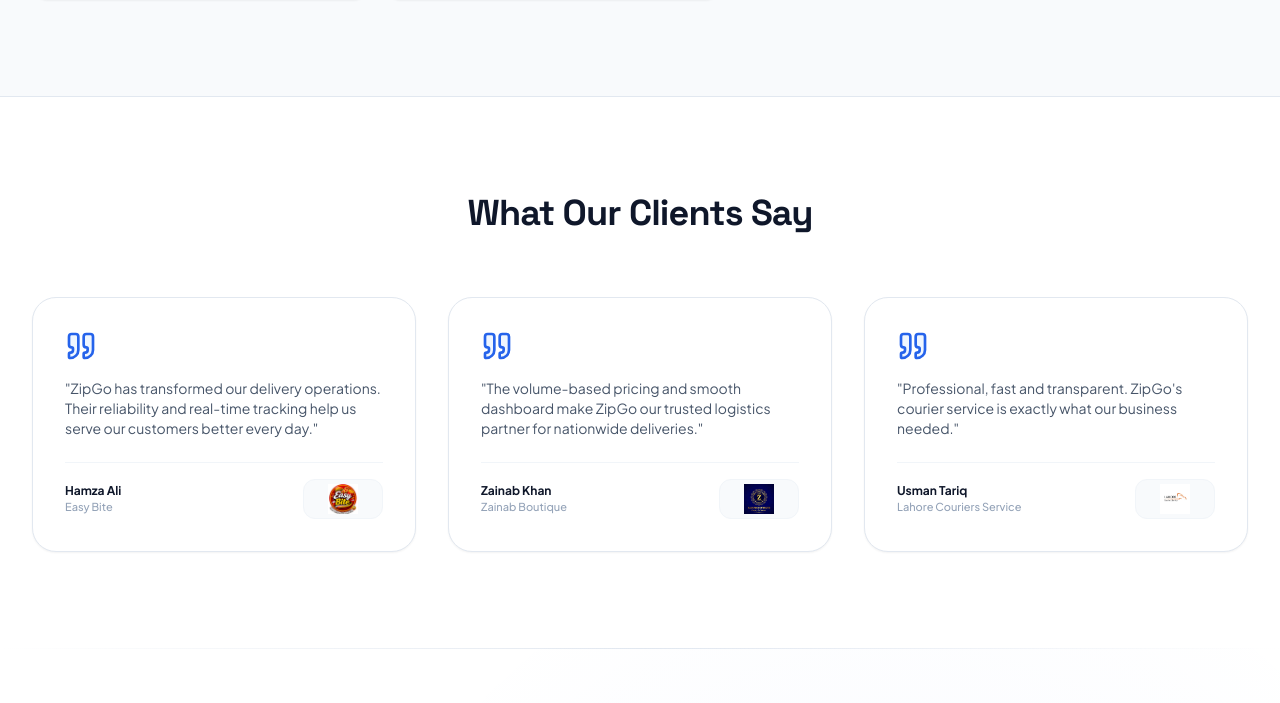
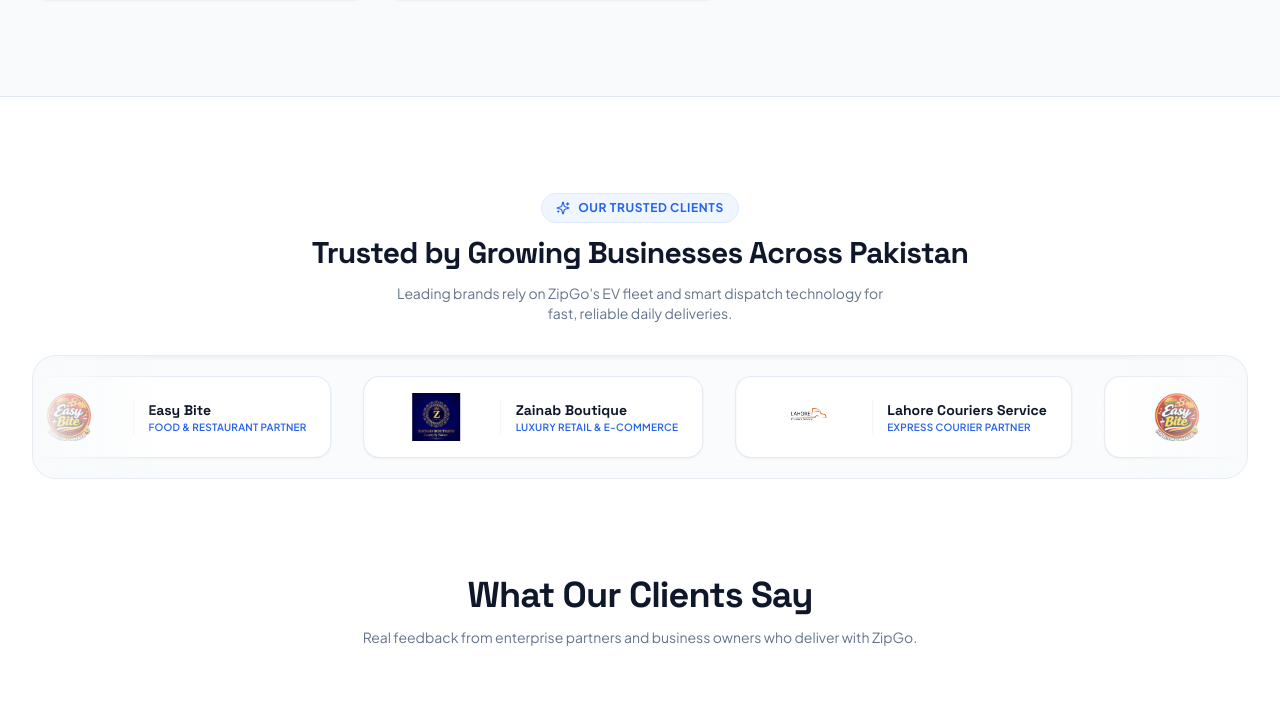
Before and after one commit to douyin424-web/zipgo-logistics, a React (Vite) app: page / in a window 1280 px wide. Shown: the part 5116-5819 px from the top of the page. Built offline with nearby package versions, Linux system fonts and the light colour scheme.

Commit message:
Enlarge client logos and add continuous infinite scrolling marquee for Our Trusted clients

```diff
--- a/src/components/Testimonials.jsx
+++ b/src/components/Testimonials.jsx
@@ -1,7 +1,25 @@
 import React from 'react';
-import { Quote } from 'lucide-react';
+import { Quote, Sparkles } from 'lucide-react';
 
 export default function Testimonials() {
+  const trustedClients = [
+    {
+      name: "Easy Bite",
+      tag: "Food & Restaurant Partner",
+      logo: "/client-easybite.jpg",
+    },
+    {
+      name: "Zainab Boutique",
+      tag: "Luxury Retail & E-Commerce",
+      logo: "/client-zainab.jpg",
+    },
+    {
+      name: "Lahore Couriers Service",
+      tag: "Express Courier Partner",
+      logo: "/client-lahore.jpg",
+    },
+  ];
+
   const reviews = [
     {
       quote: "ZipGo has transformed our delivery operations. Their reliability and real-time tracking help us serve our customers better every day.",
@@ -24,38 +42,90 @@
   ];
 
   return (
-    <section id="testimonials" className="py-24 bg-white text-slate-900 border-t border-slate-200">
+    <section id="testimonials" className="py-20 sm:py-24 bg-white text-slate-900 border-t border-slate-200 overflow-hidden">
       <div className="max-w-7xl mx-auto px-4 sm:px-6 lg:px-8">
 
-        {/* Section Title (Exact Image 1) */}
-        <div className="text-center max-w-2xl mx-auto space-y-3 mb-16">
+        {/* ===== OUR TRUSTED CLIENTS TICKER / MARQUEE ===== */}
+        <div className="mb-20 sm:mb-24">
+          <div className="text-center space-y-3 mb-8">
+            <div className="inline-flex items-center gap-2 px-3.5 py-1.5 rounded-full bg-blue-50 text-blue-600 text-xs font-bold uppercase tracking-wider border border-blue-100">
+              <Sparkles className="w-3.5 h-3.5 text-blue-600" />
+              <span>Our Trusted Clients</span>
+            </div>
+            <h3 className="text-2xl sm:text-3xl font-heading font-black text-slate-900 tracking-tight">
+              Trusted by Growing Businesses Across Pakistan
+            </h3>
+            <p className="text-xs sm:text-sm text-slate-500 max-w-lg mx-auto leading-relaxed">
+              Leading brands rely on ZipGo's EV fleet and smart dispatch technology for fast, reliable daily deliveries.
+            </p>
+          </div>
+
+          {/* Continuous Left-Scrolling Marquee Track */}
+          <div className="relative overflow-hidden w-full py-5 bg-gradient-to-b from-slate-50/80 to-slate-100/40 rounded-3xl border border-slate-200/80 shadow-inner">
+            {/* Left & Right Smooth Fade Overlays */}
+            <div className="absolute left-0 top-0 bottom-0 w-20 sm:w-32 bg-gradient-to-r from-slate-50 to-transparent z-10 pointer-events-none" />
+            <div className="absolute right-0 top-0 bottom-0 w-20 sm:w-32 bg-gradient-to-l from-slate-50 to-transparent z-10 pointer-events-none" />
+
+            <div className="animate-marquee-left flex items-center gap-6 sm:gap-8">
+              {/* Duplicated 6 times to ensure seamless infinite leftward scrolling on all screen sizes */}
+              {[...trustedClients, ...trustedClients, ...trustedClients, ...trustedClients, ...trustedClients, ...trustedClients].map((client, idx) => (
+                <div
+                  key={idx}
+                  className="flex items-center gap-4 bg-white border border-slate-200/90 rounded-2xl px-5 sm:px-6 py-3 shadow-sm hover:shadow-md hover:border-blue-300 transition-all shrink-0 group"
+                >
+                  <div className="h-12 sm:h-14 w-20 sm:w-24 flex items-center justify-center overflow-hidden bg-white p-1 rounded-xl">
+                    <img
+                      src={client.logo}
+                      alt={client.name}
+                      className="h-full w-full object-contain group-hover:scale-105 transition-transform duration-300"
+                    />
+                  </div>
+                  <div className="border-l border-slate-100 pl-3.5 text-left">
+                    <div className="text-xs sm:text-sm font-heading font-bold text-slate-900 whitespace-nowrap">
+                      {client.name}
+                    </div>
+                    <div className="text-[10px] font-semibold text-blue-600 uppercase tracking-wide whitespace-nowrap">
+                      {client.tag}
+                    </div>
+                  </div>
+                </div>
+              ))}
+            </div>
+          </div>
+        </div>
+
+        {/* ===== CLIENT REVIEWS / TESTIMONIALS SECTION ===== */}
+        <div className="text-center max-w-2xl mx-auto space-y-3 mb-14">
           <h2 className="text-3xl sm:text-4xl font-heading font-black text-slate-900 tracking-tight">
             What Our Clients Say
           </h2>
+          <p className="text-xs sm:text-sm text-slate-500 leading-relaxed">
+            Real feedback from enterprise partners and business owners who deliver with ZipGo.
+          </p>
         </div>
 
-        {/* 3 Clean Testimonial Cards (Exact Image 1 layout) */}
+        {/* 3 Clean Testimonial Cards with Prominent Logos */}
         <div className="grid grid-cols-1 md:grid-cols-3 gap-8">
           {reviews.map((rev, idx) => (
             <div
               key={idx}
-              className="bg-white border border-slate-200 rounded-3xl p-8 space-y-6 flex flex-col justify-between shadow-sm hover:shadow-md transition-shadow"
+              className="bg-white border border-slate-200 rounded-3xl p-7 sm:p-8 space-y-6 flex flex-col justify-between shadow-sm hover:shadow-xl hover:-translate-y-1 transition-all duration-300 group"
             >
               <div className="space-y-4">
-                <Quote className="w-8 h-8 text-blue-600 fill-blue-50" />
+                <Quote className="w-8 h-8 text-blue-600 fill-blue-50 group-hover:scale-110 transition-transform" />
                 <p className="text-xs sm:text-sm text-slate-600 leading-relaxed font-normal">
                   "{rev.quote}"
                 </p>
               </div>
 
-              <div className="pt-4 border-t border-slate-100 flex items-center justify-between">
+              <div className="pt-5 border-t border-slate-100 flex items-center justify-between gap-3">
                 <div>
-                  <div className="text-xs font-bold text-slate-900">{rev.author}</div>
-                  <div className="text-[11px] text-slate-400 font-medium">{rev.company}</div>
+                  <div className="text-xs sm:text-sm font-bold text-slate-900">{rev.author}</div>
+                  <div className="text-[11px] sm:text-xs text-slate-400 font-medium">{rev.company}</div>
                 </div>
 
-                {/* Client Logo Image */}
-                <div className="h-10 w-20 flex items-center justify-center overflow-hidden rounded-xl bg-slate-50 border border-slate-100 p-1">
+                {/* Client Logo Image — Enriched, clear, and prominently sized */}
+                <div className="h-12 sm:h-14 w-24 sm:w-28 flex items-center justify-center overflow-hidden rounded-2xl bg-white border border-slate-200/90 shadow-sm p-1.5 shrink-0 group-hover:border-blue-400/60 transition-colors">
                   <img
                     src={rev.logo}
                     alt={rev.company}
--- a/src/index.css
+++ b/src/index.css
@@ -251,3 +251,23 @@
   opacity: 1;
   transform: translateY(0);
 }
+
+/* ====== Infinite Continuous Logo Marquee ====== */
+@keyframes marqueeLeft {
+  0% {
+    transform: translateX(0%);
+  }
+  100% {
+    transform: translateX(-50%);
+  }
+}
+
+.animate-marquee-left {
+  display: flex;
+  width: max-content;
+  animation: marqueeLeft 20s linear infinite;
+}
+
+.animate-marquee-left:hover {
+  animation-play-state: paused;
+}
```
